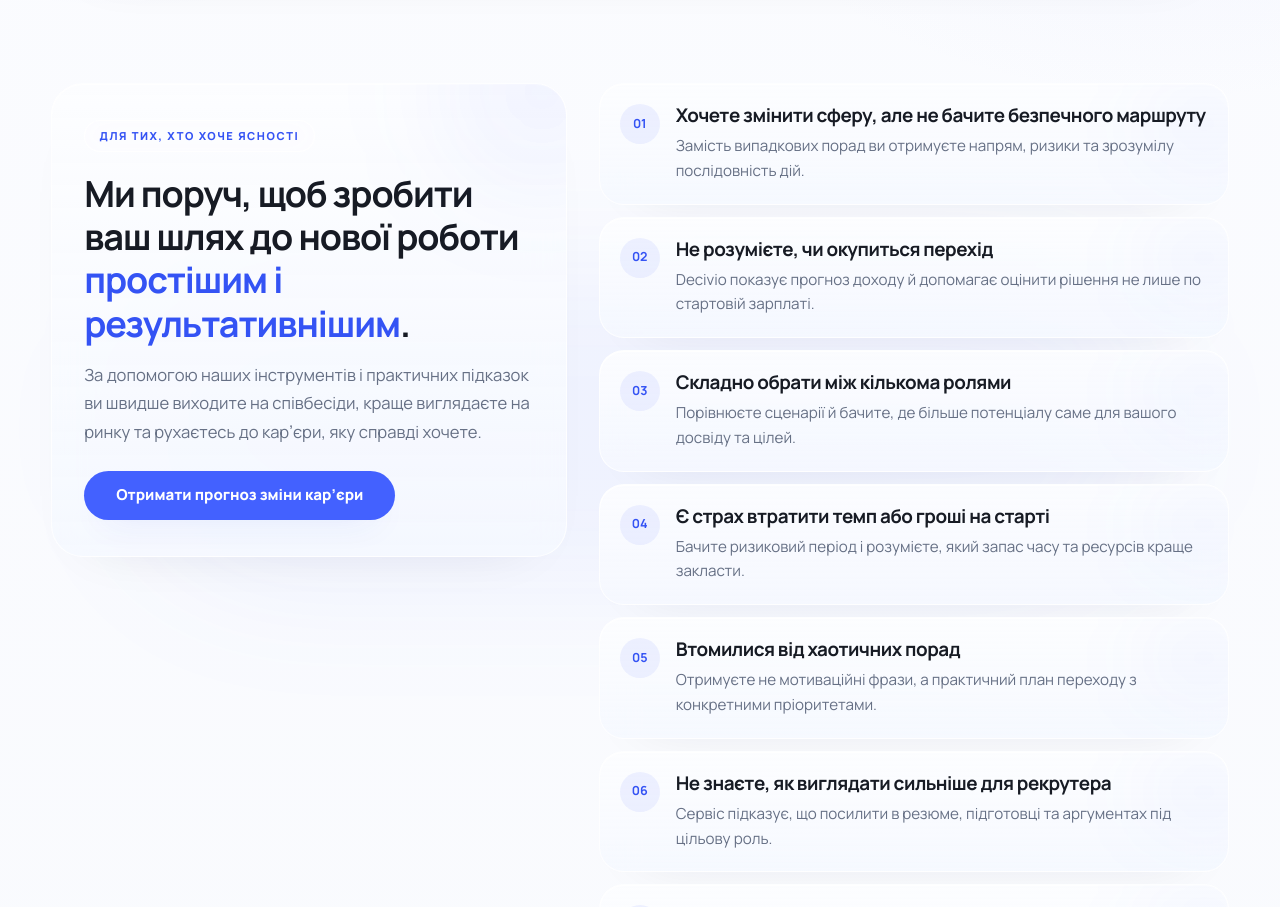
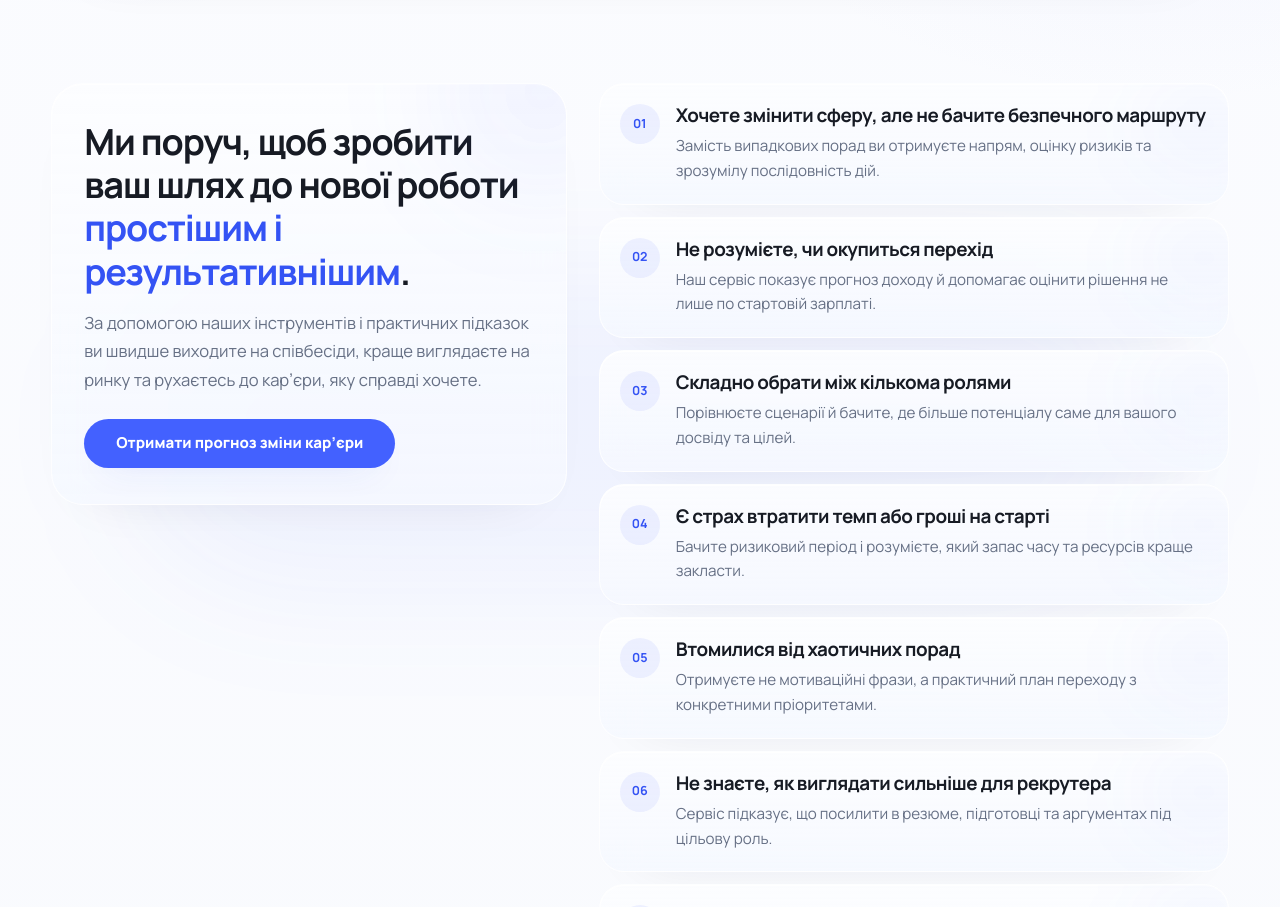
Before and after one commit to metalslasher/decivio-saas, a Next.js app: page / in a window 1280 px wide. Shown: the part 820-1727 px from the top of the page. Built offline with nearby package versions, Linux system fonts and the light colour scheme; no server answers.

Commit message:
Update homepage career support copy

```diff
--- a/src/app/page.tsx
+++ b/src/app/page.tsx
@@ -155,11 +155,11 @@ const socialProof = {
 const painPoints = [
   {
     title: "Хочете змінити сферу, але не бачите безпечного маршруту",
-    description: "Замість випадкових порад ви отримуєте напрям, ризики та зрозумілу послідовність дій."
+    description: "Замість випадкових порад ви отримуєте напрям, оцінку ризиків та зрозумілу послідовність дій."
   },
   {
     title: "Не розумієте, чи окупиться перехід",
-    description: "Decivio показує прогноз доходу й допомагає оцінити рішення не лише по стартовій зарплаті."
+    description: "Наш сервіс показує прогноз доходу й допомагає оцінити рішення не лише по стартовій зарплаті."
   },
   {
     title: "Складно обрати між кількома ролями",
@@ -794,8 +794,7 @@ export default function HomePage() {
               <Reveal className="min-w-0">
                 <div className="surface-panel relative w-full min-w-0 overflow-hidden rounded-[2rem] px-5 py-6 text-center sm:text-left md:px-7 md:py-8 lg:px-8 lg:py-9">
                   <div className="pointer-events-none absolute -right-16 -top-20 h-44 w-44 rounded-full bg-[rgba(63,94,255,0.08)] blur-3xl" />
-                  <span className="eyebrow-pill">Для тих, хто хоче ясності</span>
-                  <h2 className="mt-5 max-w-full break-words font-display text-[1.18rem] font-bold leading-[1.2] tracking-[-0.03em] text-[var(--text-strong)] [overflow-wrap:anywhere] sm:text-[1.5rem] md:text-[2rem] lg:text-[2.25rem]">
+                  <h2 className="max-w-full break-words font-display text-[1.18rem] font-bold leading-[1.2] tracking-[-0.03em] text-[var(--text-strong)] [overflow-wrap:anywhere] sm:text-[1.5rem] md:text-[2rem] lg:text-[2.25rem]">
                     Ми поруч, щоб зробити ваш шлях до нової роботи{" "}
                     <span className="text-[var(--accent-strong)]">простішим і результативнішим</span>.
                   </h2>
```
